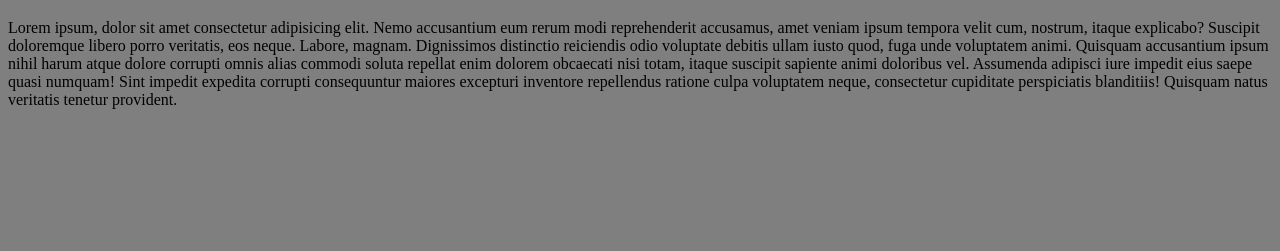
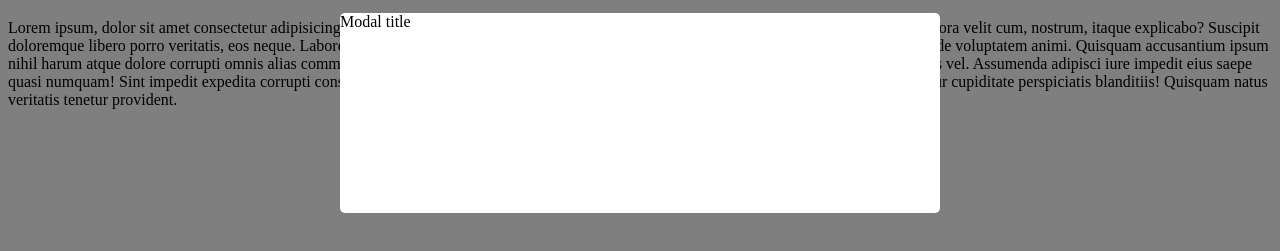
Before and after one commit to nadiiamein/JSModalFenster, a plain HTML site: page index.html in a window 1280 px wide. Shown: the part 87-338 px from the top of the page. Drawn offline with Linux system fonts and the light colour scheme.

```diff
--- a/css/modal.css
+++ b/css/modal.css
@@ -7,3 +7,11 @@
     background: rgba(0, 0, 0, .5);
 
 }
+.modal-window
+{
+    width: 600px;
+    border-radius: 5px;
+    background: #fff;
+    margin: 100px auto;
+    height: 200px;
+}
--- a/index.html
+++ b/index.html
@@ -14,6 +14,17 @@
     </div>
     <div class="ymodal">
         <div class="modal-overlay">
+            <div class="modal-window">
+                <div class="modal-header">
+<span class="modal-title">Modal title</span>
+                </div>
+                <div class="modal-body">
+
+                </div>
+                <div class="modal-footer">
+
+                </div>
+            </div>
 
         </div>
     </div>
```
